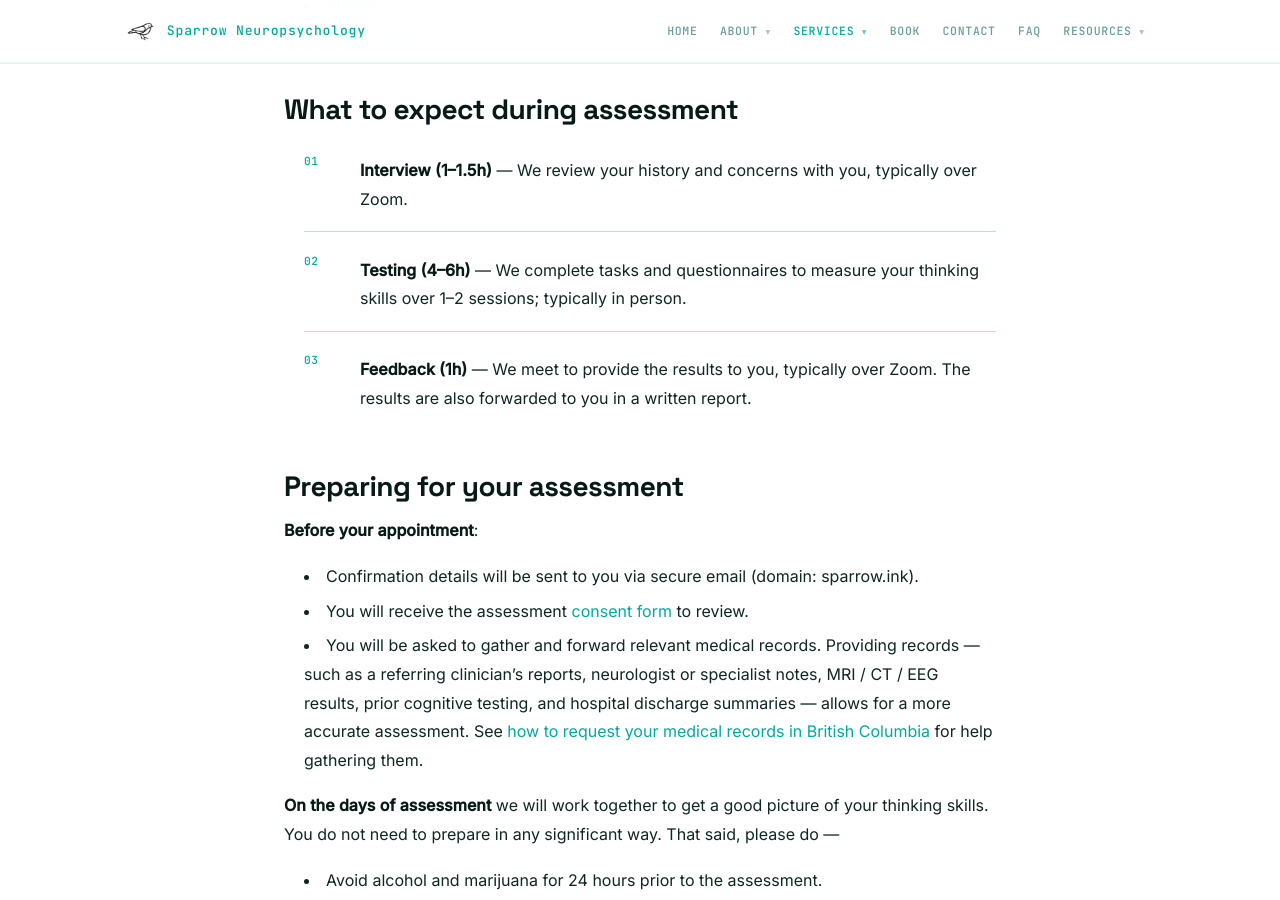
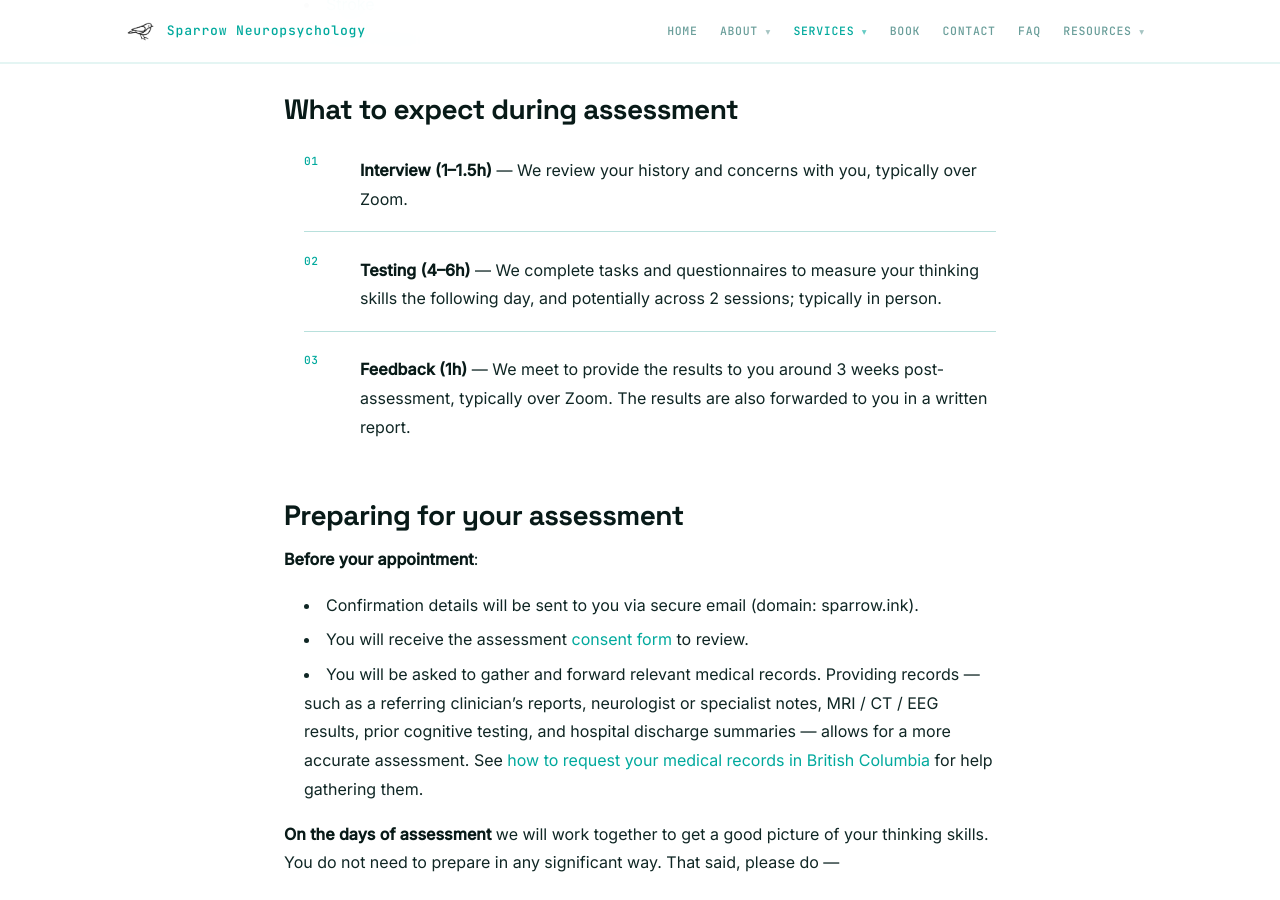
Before and after one commit to cfxb/sparrow-clinic, a Jekyll site: the page built from services.md, in a window 1280 px wide and 900 px high, scrolled down 3113 px. Built offline with Jekyll 4.4.1, drawn with Linux system fonts in a browser that asks for light colours.

Commit message:
services: add timing detail to testing and feedback steps
Note that testing happens the day after the interview (potentially
across 2 sessions) and that feedback is around 3 weeks post-assessment.

Co-Authored-By: Claude Opus 4.7 (1M context) <noreply@anthropic.com>

```diff
--- a/services.md
+++ b/services.md
@@ -69,8 +69,8 @@ If you (or someone close to you) has a condition that might be affecting how wel
 
 <ol class="steps">
   <li><strong>Interview (1–1.5h)</strong> — We review your history and concerns with you, typically over Zoom.</li>
-  <li><strong>Testing (4–6h)</strong> — We complete tasks and questionnaires to measure your thinking skills over 1–2 sessions; typically in person.</li>
-  <li><strong>Feedback (1h)</strong> — We meet to provide the results to you, typically over Zoom. The results are also forwarded to you in a written report.</li>
+  <li><strong>Testing (4–6h)</strong> — We complete tasks and questionnaires to measure your thinking skills the following day, and potentially across 2 sessions; typically in person.</li>
+  <li><strong>Feedback (1h)</strong> — We meet to provide the results to you around 3 weeks post-assessment, typically over Zoom. The results are also forwarded to you in a written report.</li>
 </ol>
 
 ## Preparing for your assessment
```
